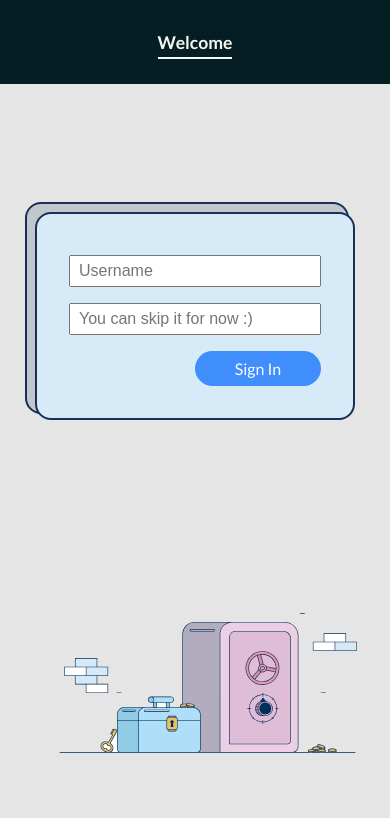
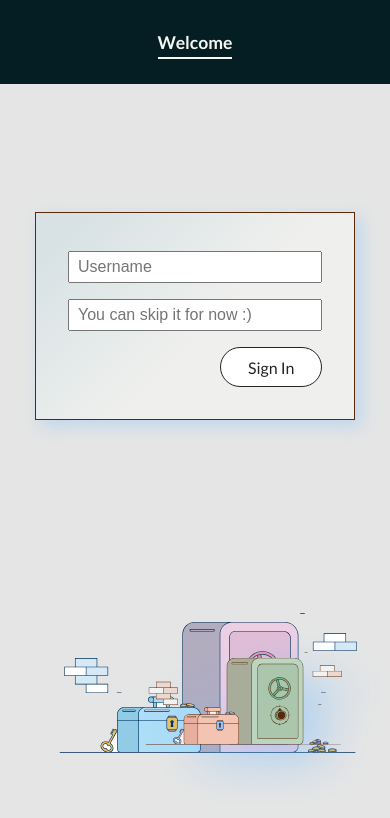
Before and after one commit to ricolaws/crypto-api, a React (Create React App) app: page /welcome in a window 390 px wide. Shown: the top 818 px of the page. Built offline with nearby package versions, Linux system fonts and the light colour scheme.

Commit message:
css changes to welcome and browse, svg filter,  colors.

```diff
--- a/src/components/Card.module.css
+++ b/src/components/Card.module.css
@@ -1,8 +1,11 @@
 .card {
   box-shadow: 5px 3px 10px #16305848;
   border-radius: 10px;
-  /* border: 2px solid #163058; */
-  background: white;
+  background-color: #eff0ee;
+  background-color: white;
+  /* background-image: linear-gradient(315deg, #eff0ee 45%, #d8e2e4 90%); */
+  border: 1px solid #592909;
+  box-shadow: 0.4rem 0.4rem 1rem #a8cef2a1;
   height: 100%;
   padding: 0.5rem;
 }
--- a/src/index.css
+++ b/src/index.css
@@ -48,14 +48,15 @@ h2 h3 h4 {
 button {
   display: inline-block;
   border: none;
-  padding: 0.5rem 2rem;
+  padding: 0.25rem 1.5rem;
   margin: 0;
-  width: 50%;
-  height: 2.2rem;
-  border-radius: 1.3rem;
+  width: 40%;
+  height: 2.5rem;
+  border-radius: 1.5rem;
   text-decoration: none;
-  background: var(--app-color-3);
-  color: #ffffff;
+  background: #ffffff;
+  color: rgb(36, 36, 36);
+  border: 1px solid rgb(36, 36, 36);
   font-family: "Lato", sans-serif;
   font-size: 1rem;
   cursor: pointer;
@@ -67,16 +68,16 @@ button {
 
 button:hover,
 button:focus {
-  background: var(--app-color-3);
+  background: #ffffff;
 }
 
 button:focus {
-  outline: 1px solid #fff;
-  outline-offset: -1px;
+  outline: 2px solid var(--app-color-4);
+  outline-offset: 2px;
 }
 
 button:active {
-  transform: scale(0.98);
+  transform: scale(0.99);
 }
 
 .red {
--- a/src/pages/BrowseCoins.module.css
+++ b/src/pages/BrowseCoins.module.css
@@ -1,33 +1,20 @@
 .window {
-  position: relative;
+  display: flex;
+  flex-direction: column;
+  justify-content: space-around;
   width: 25rem;
-  height: 13rem;
-  margin: 2rem 0 0 0rem;
-  background: var(--light-blue);
-  border-radius: 1rem;
-  border: 2px solid #163058;
-}
-
-.window:before {
-  content: " ";
-  position: absolute;
-  width: 25rem;
-  height: 13rem;
-  z-index: -1;
-  top: -16px;
-  left: -16px;
-  right: 16px;
-  bottom: 16px;
-  background: #1630582a;
-  border: 2px solid #163058;
-  border-radius: 1rem;
+  margin: 1rem 0 0 0;
+  background-color: #eff0ee;
+  background-image: linear-gradient(315deg, #eff0ee 45%, #d8e2e4 90%);
+  border: 1px solid #592909;
+  box-shadow: 0.6rem 0.6rem 1rem #a8cef29c;
 }
 
 .window h1 {
   text-align: center;
-  padding-top: 3rem;
+  padding-top: 2rem;
   font-family: "Lato", sans-serif;
-  font-size: 1.1rem;
+  font-size: 1.2rem;
   font-weight: 700;
   color: var(--main-text-color);
 }
@@ -95,30 +82,12 @@
 
 @media only screen and (max-width: 768px) {
   .window {
-    position: relative;
-
-    width: 16rem;
-    height: 13rem;
+    width: 18rem;
+    height: 10rem;
     margin: auto;
     margin-top: 1rem;
-    background: var(--light-blue);
-    border-radius: 1rem;
-    border: 2px solid #163058;
   }
 
-  .window:before {
-    content: " ";
-    position: absolute;
-    width: 16rem;
-    height: 13rem;
-    z-index: -1;
-    top: -12px;
-    left: -12px;
-    right: 12px;
-    bottom: 12px;
-    border: 2px solid #163058;
-    border-radius: 1rem;
-  }
   .rows {
     display: grid;
     grid-template-columns:
--- a/src/pages/Welcome.module.css
+++ b/src/pages/Welcome.module.css
@@ -7,6 +7,18 @@
   background-position: 80% 100%;
   height: 80vh;
   width: 100%;
+}
+.container::before {
+  content: "";
+  position: absolute;
+  background-size: 58%;
+  background-repeat: no-repeat;
+  background-position: 80% 100%;
+  height: 80vh;
+  width: 100%;
+  background-image: url(../image/Safe_Vector.svg);
+  filter: drop-shadow(1.2rem 1.1rem 1.5rem rgba(240, 168, 74, 0.45)) invert(5%)
+    hue-rotate(174deg);
 }
 
 .column {
@@ -34,27 +46,13 @@ h1 {
 
 .window {
   position: relative;
-  width: 25rem;
+  width: 26rem;
   height: 13rem;
   margin: 5rem 0 0 10rem;
-  background: var(--light-blue);
-  border-radius: 1rem;
-  border: 2px solid #163058;
-}
-
-.window:before {
-  content: " ";
-  position: absolute;
-  width: 25rem;
-  height: 13rem;
-  z-index: -1;
-  top: -16px;
-  left: -16px;
-  right: 16px;
-  bottom: 16px;
-  background: #1630582a;
-  border: 2px solid #163058;
-  border-radius: 1rem;
+  background-color: #eff0ee;
+  background-image: linear-gradient(315deg, #eff0ee 45%, #d8e2e4 90%);
+  border: 1px solid #592909;
+  box-shadow: 0.4rem 0.4rem 1rem #a8cef2a1;
 }
 
 form {
@@ -88,23 +86,6 @@ form {
     height: 13rem;
     margin: auto;
     margin-top: 8rem;
-    background: var(--light-blue);
-    border-radius: 1rem;
-    border: 2px solid #163058;
-  }
-
-  .window:before {
-    content: " ";
-    position: absolute;
-    width: 20rem;
-    height: 13rem;
-    z-index: -1;
-    top: -12px;
-    left: -12px;
-    right: 12px;
-    bottom: 12px;
-    border: 2px solid #163058;
-    border-radius: 1rem;
   }
 }
 
@@ -112,27 +93,9 @@ form {
 @media only screen and (max-width: 340px) {
   .window {
     position: relative;
-
     width: 16rem;
     height: 13rem;
     margin: auto;
     margin-top: 8rem;
-    background: var(--light-blue);
-    border-radius: 1rem;
-    border: 2px solid #163058;
-  }
-
-  .window:before {
-    content: " ";
-    position: absolute;
-    width: 16rem;
-    height: 13rem;
-    z-index: -1;
-    top: -12px;
-    left: -12px;
-    right: 12px;
-    bottom: 12px;
-    border: 2px solid #163058;
-    border-radius: 1rem;
   }
 }
```
